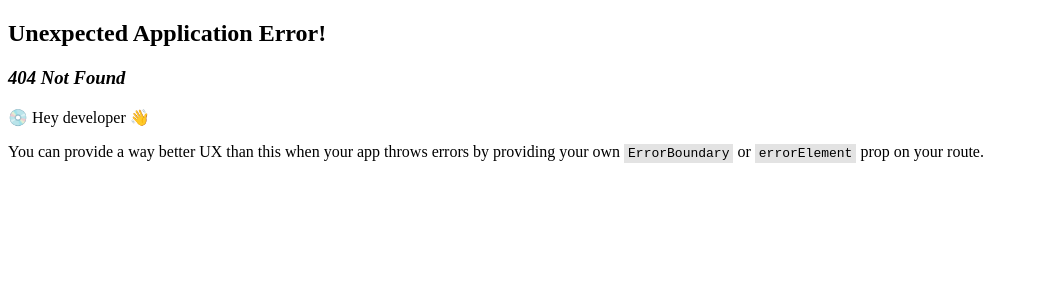
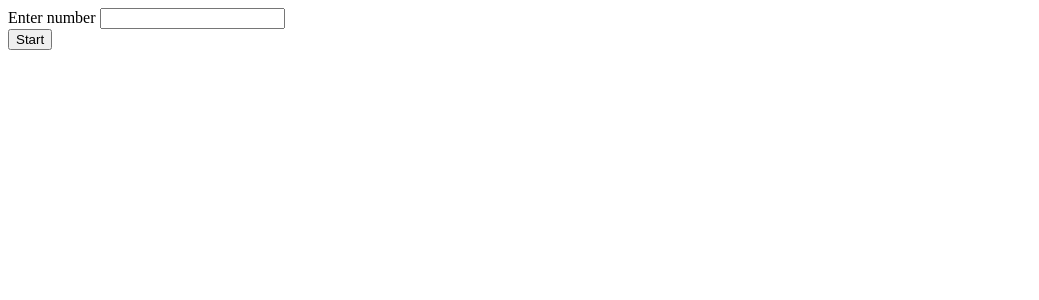
Before and after one commit to jithinbalakrishnan/hotstar, a React (Vite) app: page /counter in a window 1280 px wide. Before the commit this address had no page. Shown: the top 300 px of the page, without its empty margins (0-1039 px from the left). Built offline with nearby package versions, Linux system fonts and the light colour scheme.

Commit message:
counter with input

```diff
--- a/src/App.js
+++ b/src/App.js
@@ -17,6 +17,7 @@ import HomeWithReducer from "./components/HomeReducerLogic/Home";
 import VirtualList from "./components/VirtualList/VirtualList";
 
 import Products from "./components/Products/Products";
+import Counter from "./components/Counter/Counter";
 
 
 const App = () => (
@@ -75,6 +76,10 @@ const appRouter = createBrowserRouter([
       {
         path: "/products",
         element: <Products />
+      },
+      {
+        path: "/counter",
+        element: <Counter />
       }
     ],
     //   errorElement: <Error />,
--- /dev/null
+++ b/src/components/Counter/Counter.js
@@ -0,0 +1,42 @@
+import { useState, useRef, useEffect } from "react";
+
+const Counter = () => {
+  const [number, setNumber] = useState("");
+  const [intervalId, setId] = useState(null);
+
+  useEffect(() => {
+    if (number === 0) {
+      clearInterval(intervalId);
+    }
+  }, [number]);
+
+  const handleInputChange = (e) => {
+    setNumber(e.target.value);
+  };
+
+  const handleTimer = () => {
+    const timer = setInterval(() => {
+      setNumber((prevCount) => prevCount - 1);
+    }, 1000);
+
+    setId(timer);
+  };
+
+  return (
+    <>
+      <div>
+        Enter number <input onChange={handleInputChange}></input>
+      </div>
+      <button
+        onClick={() => {
+          handleTimer();
+        }}
+      >
+        Start
+      </button>
+      <div>{number}</div>
+    </>
+  );
+};
+
+export default Counter;
```
